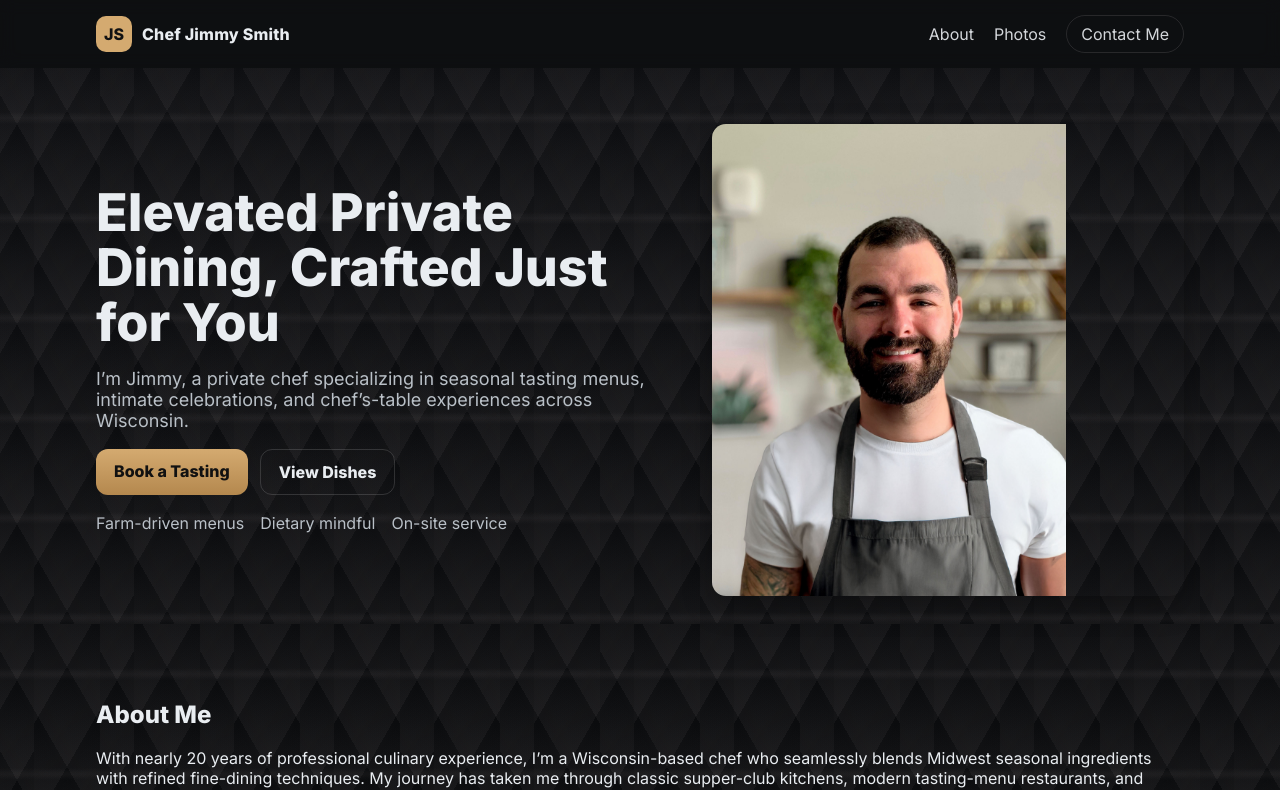
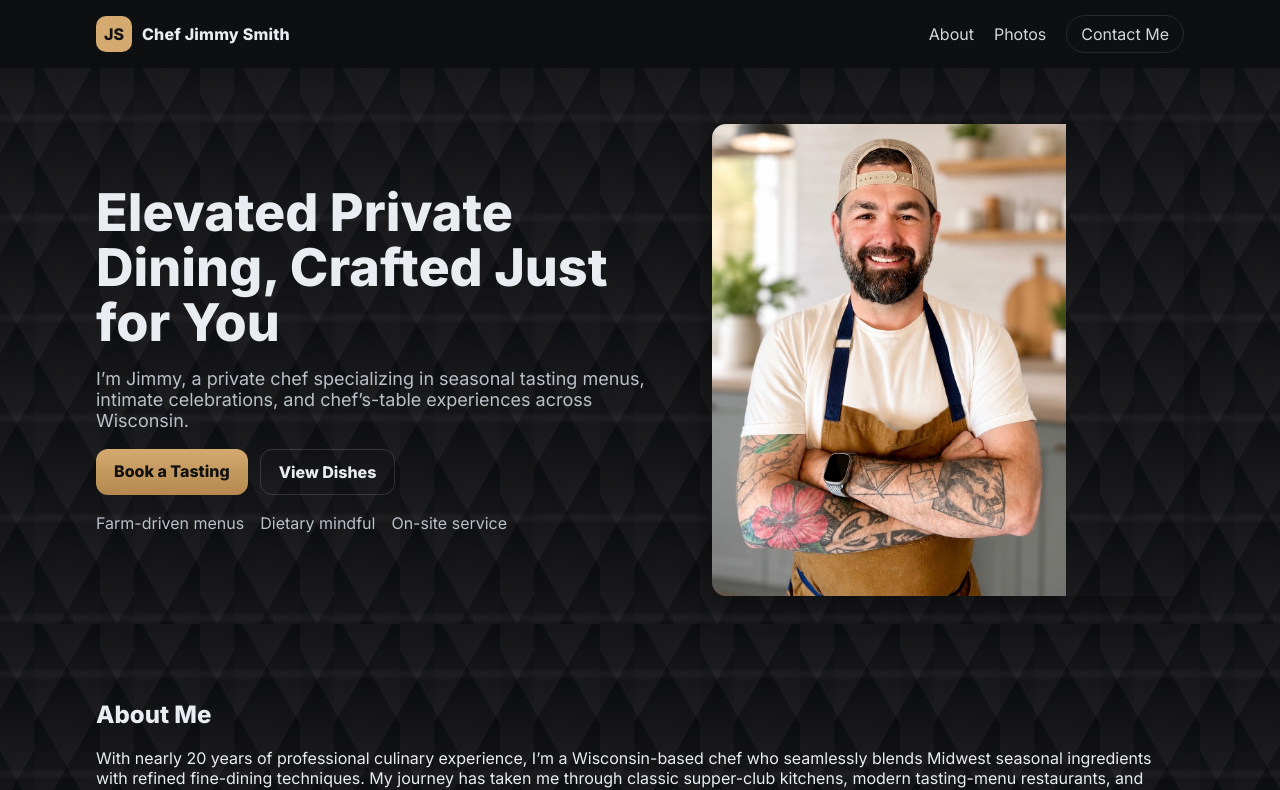
Before and after one commit to jasmith188/chef-site, a React (Vite) app: page / in a window 1280 px wide. Shown: the top 790 px of the page. Built offline with nearby package versions, Linux system fonts and the light colour scheme.

Commit message:
change some of the photos finally fixed

```diff
--- a/src/components/Contact.jsx
+++ b/src/components/Contact.jsx
@@ -20,7 +20,7 @@ export default function Contact() {
         <div className="contact-layout">
           <figure className="contact-photo">
             <img
-              src="/photos/jimmy-jacket.jpg"
+              src="/photos/white-jacket.png"
               alt="Chef Jimmy Smith, personal chef"
               loading="eager"
             />
--- a/src/components/Hero.jsx
+++ b/src/components/Hero.jsx
@@ -29,7 +29,7 @@ export default function Hero() {
         <div className="hero-card">
           {/* <img src={jimmyapron} alt="jimmyapron" className="hero-img" /> */}
           <img
-            src="/photos/jimmy-apron.jpg"
+            src="/photos/brown-apron.jpeg"
             alt="Jimmy in apron"
             className="hero-img"
           />
```
Also changed, not shown: public/photos/brown-apron.jpeg (added), 3 other files (tests, documents, lock files or other folders).
